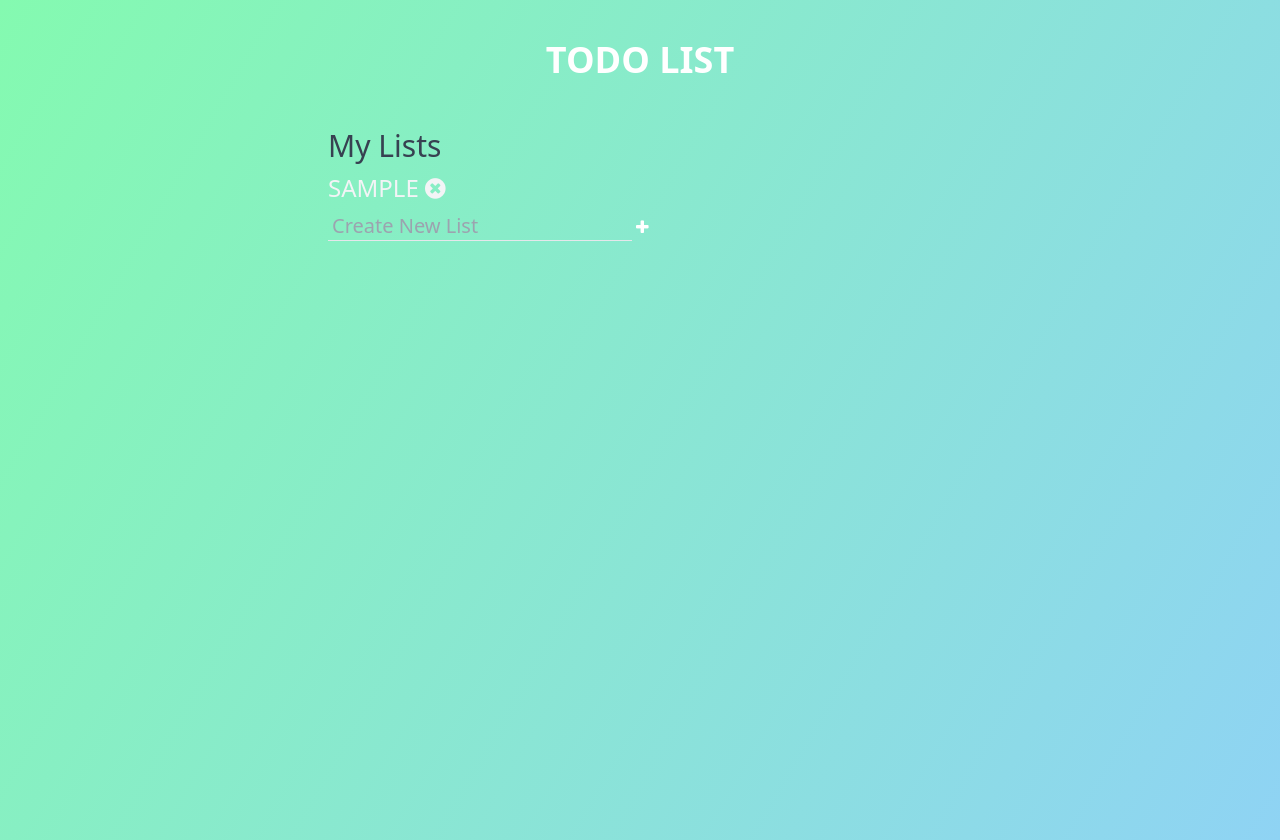
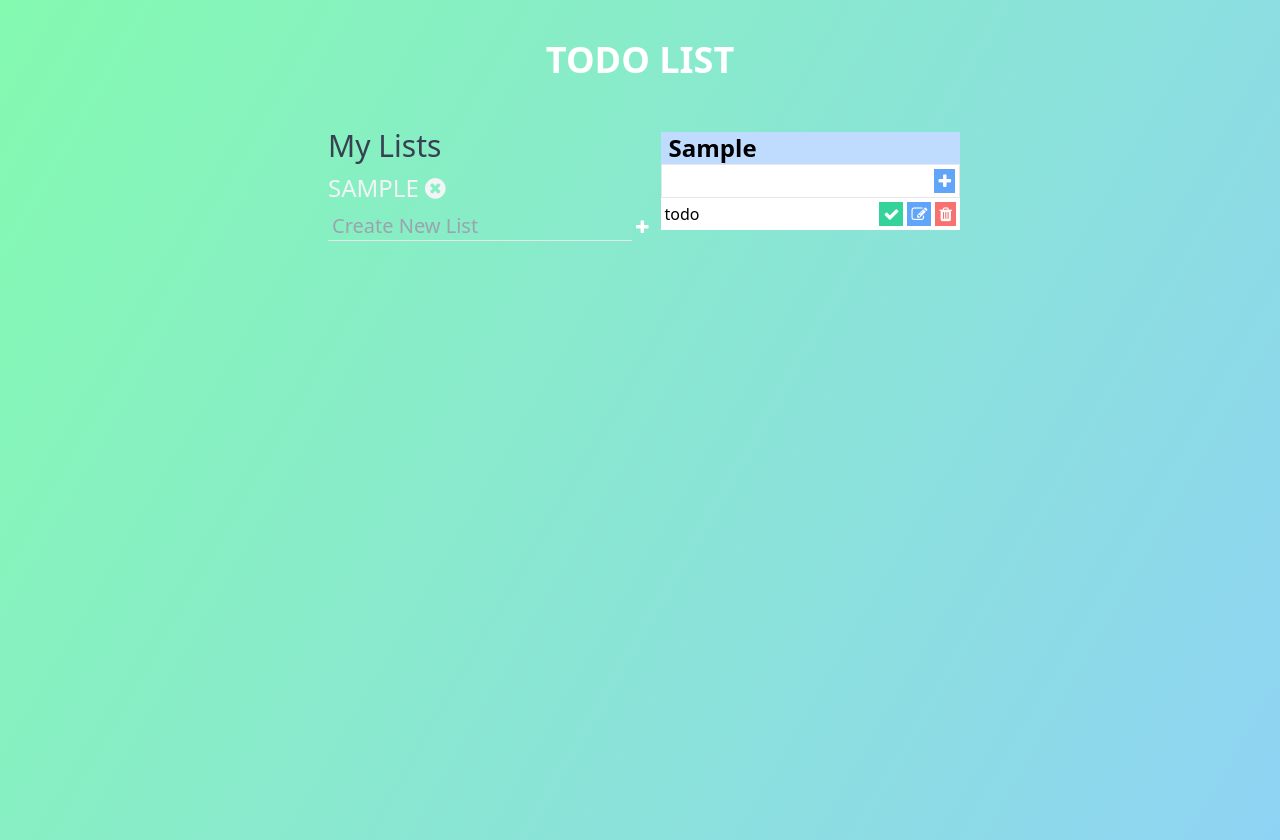
Before and after one commit to helciodev/todo-list-app, a website built with webpack: page dist/index.html in a window 1280 px wide. Both pictures are taken after typing "Sample" into the empty fields and a click on the button 642 px from the left and 186 px from the top of the page. Built offline with nearby package versions, Linux system fonts and the light colour scheme.

Commit message:
Add eventlistener for list container to change list name on right change acording to the clicked list

```diff
--- a/src/index.js
+++ b/src/index.js
@@ -6,17 +6,22 @@ let lists = JSON.parse(localStorage.getItem(LOCAL_STORAGE_KEY)) || [];
 // const addList = document.getElementById('add-list');
 const listInput = document.getElementById('list-input');
 const formList = document.querySelector('[data-list-new]');
-
+const listTitle = document.getElementById('list-title');
+const tasks = document.getElementById('tasks');
 // clear element function
 function clearElement(element) {
   while (element.firstChild) {
     element.removeChild(element.firstChild);
   }
 }
-
+tasks.classList.remove('.hidden')
 function createList(name) {
   return { id: Date.now().toString(), name, tasks: [] };
 }
+
+// function createTask (name){
+//   return { id: , name, complete:false, priority:'low' }
+// }
 function save() {
   localStorage.setItem(LOCAL_STORAGE_KEY, JSON.stringify(lists));
 }
@@ -25,7 +30,7 @@ function renderList() {
   clearElement(listContainer);
   lists.forEach((list) => {
     const listElement = document.createElement('li');
-    listElement.setAttribute('class', 'text-2xl my-2 text-gray-100 uppercase');
+    listElement.setAttribute('class', 'text-2xl cursor-pointer my-2 text-gray-100 uppercase');
     listElement.dataset.listId = list.id;
     listElement.textContent = list.name;
     listElement.insertAdjacentHTML('beforeend', `
@@ -35,11 +40,20 @@ function renderList() {
 }
 
 function renderLocalStorage() {
+
   if (localStorage) renderList();
 }
 function saveAndRender() {
   save();
   renderList();
+  listTitleRender();
+}
+
+function listTitleRender () {
+  if(localStorage){
+    tasks.classList.remove('hidden')
+    listTitle.textContent = lists[lists.length - 1].name
+  }
 }
 
 formList.addEventListener('submit', (event) => {
@@ -60,4 +74,10 @@ listContainer.addEventListener('click', (event) => {
   saveAndRender();
 });
 
+// listtitle change textcontent on list click
+listContainer.addEventListener('click', (event) => {
+  if (event.target.tagName === 'LI'){
+    listTitle.textContent = event.target.textContent
+  }
+})
 renderLocalStorage();
```
Also changed, not shown: dist/index.html, dist/main.js.
